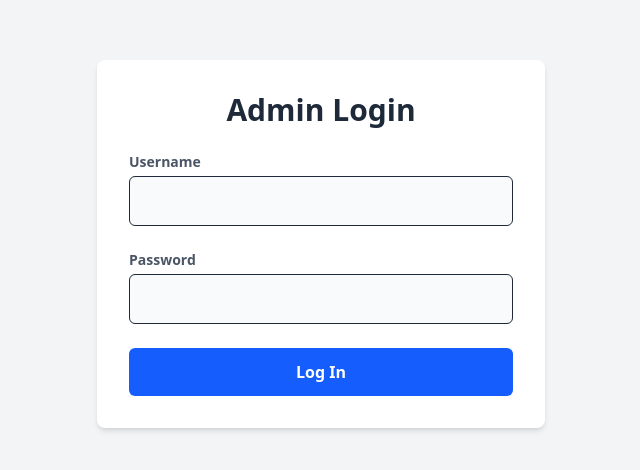
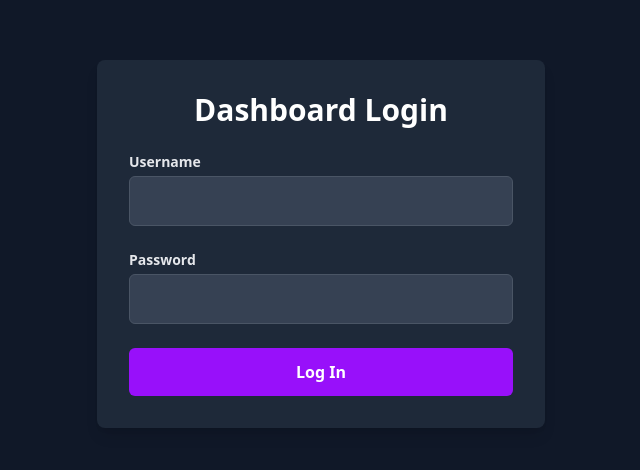
Before and after one commit to swapnanil1/React-Portfolio-With-CMS, a React (Vite) app: page /login in a window 1280 px wide. Shown: the part 156-626 px from the top of the page, without its empty margins (319-959 px from the left). Built offline with nearby package versions, Linux system fonts and the light colour scheme.

Commit message:
ui: used proper colors

```diff
--- a/src/pages/DashBoard.jsx
+++ b/src/pages/DashBoard.jsx
@@ -133,23 +133,23 @@ function AdminDashboard() {
     }
 
     return (
-        <div className="min-h-screen bg-gray-100 bg-gradient-to-r from-black via-blue-500 to-blue-400 p-8">
+        <div className="min-h-screen bg-gray-900 p-8">
             <div className="mx-auto max-w-6xl space-y-8">
                 {/* header */}
-                <div className="flex items-center justify-between rounded-lg bg-stone-800 p-6 shadow-md">
+                <div className="flex items-center justify-between rounded-lg bg-gray-800 p-6 shadow-md">
                     <h1 className="text-3xl font-bold text-white">
                         Admin Dashboard
                     </h1>
                     <button
                         onClick={handleLogout}
-                        className="rounded bg-red-500 px-4 py-2 font-bold text-white hover:bg-red-600"
+                        className="rounded bg-red-600 px-4 py-2 font-bold text-white hover:bg-red-700"
                     >
                         Log Out
                     </button>
                 </div>
 
                 {/* add project form */}
-                <div className="rounded-lg bg-stone-800 p-8 text-white shadow-md">
+                <div className="rounded-lg bg-gray-800 p-8 text-white shadow-md">
                     <h2 className="mb-4 text-2xl font-semibold">
                         Add a New Project
                     </h2>
@@ -164,7 +164,7 @@ function AdminDashboard() {
                             onChange={handleInputChange}
                             placeholder="Project Title"
                             required
-                            className="rounded border p-2"
+                            className="rounded border border-gray-700 bg-gray-900 p-2 text-white"
                         />
                         <input
                             type="text"
@@ -173,7 +173,7 @@ function AdminDashboard() {
                             onChange={handleInputChange}
                             placeholder="Image URL (e.g., /images/weather1.png)"
                             required
-                            className="rounded border p-2"
+                            className="rounded border border-gray-700 bg-gray-900 p-2 text-white"
                         />
                         <input
                             type="text"
@@ -181,7 +181,7 @@ function AdminDashboard() {
                             value={newProject.hoverImg}
                             onChange={handleInputChange}
                             placeholder="Hover Image URL"
-                            className="rounded border p-2"
+                            className="rounded border border-gray-700 bg-gray-900 p-2 text-white"
                         />
                         <input
                             type="text"
@@ -189,7 +189,7 @@ function AdminDashboard() {
                             value={newProject.liveLink}
                             onChange={handleInputChange}
                             placeholder="Live Demo Link"
-                            className="rounded border p-2"
+                            className="rounded border border-gray-700 bg-gray-900 p-2 text-white"
                         />
                         <input
                             type="text"
@@ -197,7 +197,7 @@ function AdminDashboard() {
                             value={newProject.repoLink}
                             onChange={handleInputChange}
                             placeholder="GitHub Repo Link"
-                            className="rounded border p-2"
+                            className="rounded border border-gray-700 bg-gray-900 p-2 text-white"
                         />
                         <input
                             type="text"
@@ -205,7 +205,7 @@ function AdminDashboard() {
                             value={newProject.tags}
                             onChange={handleInputChange}
                             placeholder="Tags (comma-separated, e.g., React, Node.js)"
-                            className="rounded border p-2 md:col-span-2"
+                            className="rounded border border-gray-700 bg-gray-900 p-2 text-white md:col-span-2"
                         />
                         <textarea
                             name="description"
@@ -213,14 +213,14 @@ function AdminDashboard() {
                             onChange={handleInputChange}
                             placeholder="Project Description"
                             required
-                            className="rounded border p-2 md:col-span-2"
+                            className="rounded border border-gray-700 bg-gray-900 p-2 text-white md:col-span-2"
                             rows="4"
                         ></textarea>
 
                         <div className="text-right md:col-span-2">
                             <button
                                 type="submit"
-                                className="rounded bg-green-500 px-6 py-2 font-bold text-white hover:bg-green-600"
+                                className="rounded bg-green-600 px-6 py-2 font-bold text-white hover:bg-green-700"
                             >
                                 Add Project
                             </button>
@@ -229,7 +229,7 @@ function AdminDashboard() {
                 </div>
 
                 {/* project list */}
-                <div className="rounded-lg bg-stone-800 p-8 shadow-md">
+                <div className="rounded-lg bg-gray-800 p-8 shadow-md">
                     <h2 className="mb-4 text-2xl font-semibold text-white">
                         Manage Projects
                     </h2>
@@ -243,20 +243,20 @@ function AdminDashboard() {
                                 projects.map((project) => (
                                     <div
                                         key={project._id}
-                                        className="flex items-center justify-between rounded-lg border bg-stone-700 p-4"
+                                        className="flex items-center justify-between rounded-lg border border-gray-700 bg-gray-900 p-4"
                                     >
                                         <h3 className="text-lg font-bold text-white">
                                             {project.title}
                                         </h3>
                                         <div className="flex gap-2">
-                                            <button className="rounded bg-blue-500 px-3 py-1 text-sm font-bold text-white hover:bg-blue-600">
+                                            <button className="rounded bg-blue-600 px-3 py-1 text-sm font-bold text-white hover:bg-blue-700">
                                                 Edit
                                             </button>
                                             <button
                                                 onClick={() =>
                                                     handleDelete(project._id)
                                                 }
-                                                className="rounded bg-red-500 px-3 py-1 text-sm font-bold text-white hover:bg-red-600"
+                                                className="rounded bg-red-600 px-3 py-1 text-sm font-bold text-white hover:bg-red-700"
                                             >
                                                 Delete
                                             </button>
--- a/src/pages/Login.jsx
+++ b/src/pages/Login.jsx
@@ -37,17 +37,17 @@ function LoginPage() {
     }
 
     return (
-        <div className="flex min-h-screen items-center justify-center bg-gray-100">
-            <div className="w-full max-w-md space-y-6 rounded-lg bg-white p-8 shadow-md">
-                <h1 className="text-center text-3xl font-bold text-gray-800">
-                    Admin Login
+        <div className="flex min-h-screen items-center justify-center bg-gray-900">
+            <div className="w-full max-w-md space-y-6 rounded-lg bg-gray-800 p-8 shadow-lg">
+                <h1 className="text-center text-3xl font-bold text-white">
+                    Dashboard Login
                 </h1>
 
                 <form onSubmit={handleLogin} className="space-y-6">
                     <div>
                         <label
                             htmlFor="username"
-                            className="block text-sm font-bold text-gray-600"
+                            className="block text-sm font-bold text-gray-200"
                         >
                             Username
                         </label>
@@ -57,13 +57,13 @@ function LoginPage() {
                             value={username}
                             onChange={(e) => setUsername(e.target.value)}
                             required
-                            className="mt-1 w-full rounded-md border bg-gray-50 p-3 text-gray-800 focus:ring-2 focus:ring-blue-500 focus:outline-none"
+                            className="mt-1 w-full rounded-md border border-gray-600 bg-gray-700 p-3 text-white focus:ring-2 focus:ring-purple-500 focus:outline-none"
                         />
                     </div>
                     <div>
                         <label
                             htmlFor="password"
-                            className="block text-sm font-bold text-gray-600"
+                            className="block text-sm font-bold text-gray-200"
                         >
                             Password
                         </label>
@@ -73,13 +73,13 @@ function LoginPage() {
                             value={password}
                             onChange={(e) => setPassword(e.target.value)}
                             required
-                            className="mt-1 w-full rounded-md border bg-gray-50 p-3 text-gray-800 focus:ring-2 focus:ring-blue-500 focus:outline-none"
+                            className="mt-1 w-full rounded-md border border-gray-600 bg-gray-700 p-3 text-white focus:ring-2 focus:ring-purple-500 focus:outline-none"
                         />
                     </div>
 
                     {/* show error */}
                     {error && (
-                        <p className="text-center text-sm text-red-500">
+                        <p className="text-center text-sm text-red-400">
                             {error}
                         </p>
                     )}
@@ -87,7 +87,7 @@ function LoginPage() {
                     <div>
                         <button
                             type="submit"
-                            className="w-full rounded-md bg-blue-600 py-3 font-bold text-white hover:bg-blue-700 focus:ring-2 focus:ring-blue-500 focus:ring-offset-2 focus:outline-none"
+                            className="w-full rounded-md bg-purple-600 py-3 font-bold text-white hover:bg-purple-700 focus:ring-2 focus:ring-purple-500 focus:ring-offset-2 focus:outline-none"
                         >
                             Log In
                         </button>
```
